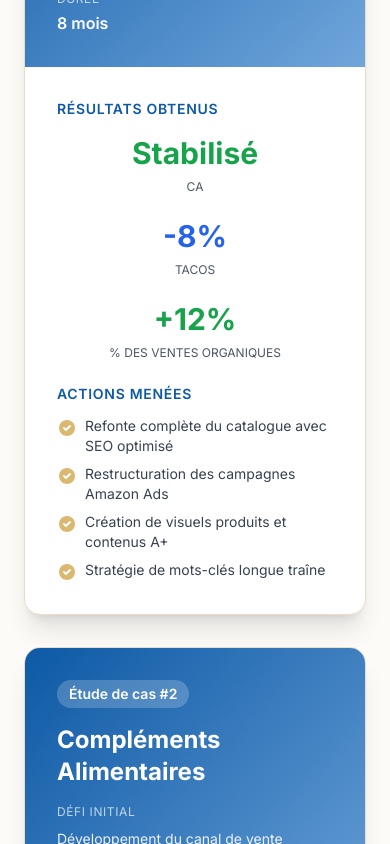
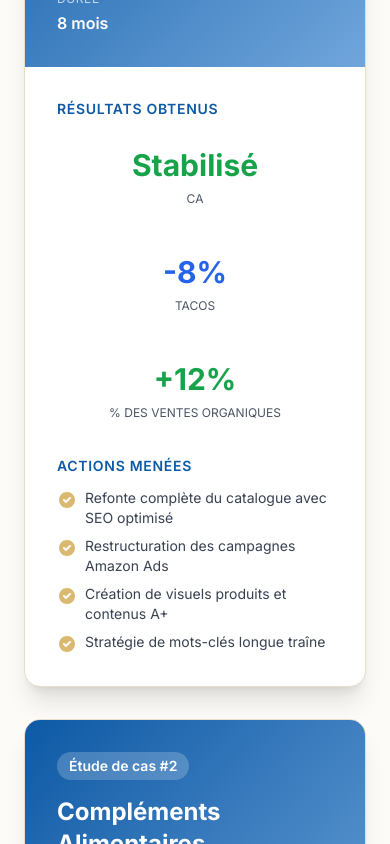
Before and after one commit to gmwebflorian/florian-bonnand-website, a Next.js app: page / in a window 390 px wide. Shown: the part 6260-7104 px from the top of the page. Built offline with nearby package versions, Linux system fonts and the light colour scheme.

Commit message:
Force full width on mobile for reference results with explicit sizing

```diff
--- a/src/components/sections/references.tsx
+++ b/src/components/sections/references.tsx
@@ -109,9 +109,9 @@ export function References() {
                     <h4 className="text-sm uppercase tracking-wider text-[hsl(var(--ocean-primary))] font-semibold mb-4">
                       Résultats obtenus
                     </h4>
-                    <div className="flex flex-col md:flex-row gap-6 md:gap-4">
+                    <div className="flex flex-col md:flex-row gap-6 md:gap-4 items-center md:items-stretch">
                       {study.results.map((result, idx) => (
-                        <div key={idx} className="flex-1 text-center px-4">
+                        <div key={idx} className="w-full md:w-auto md:flex-1 text-center px-4 py-3 md:py-0">
                           <div className={`text-3xl font-bold mb-2 ${
                             result.trend === 'up' ? 'text-green-600' : 'text-blue-600'
                           }`}>
```
